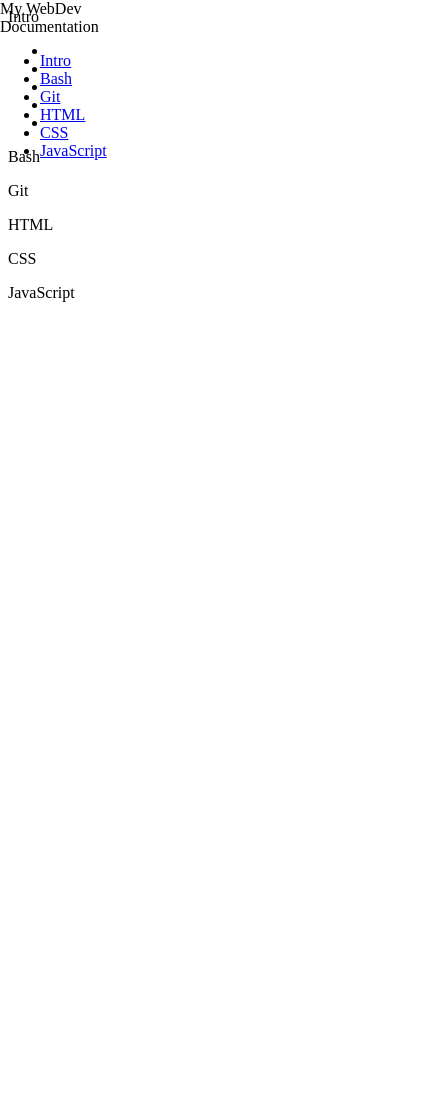
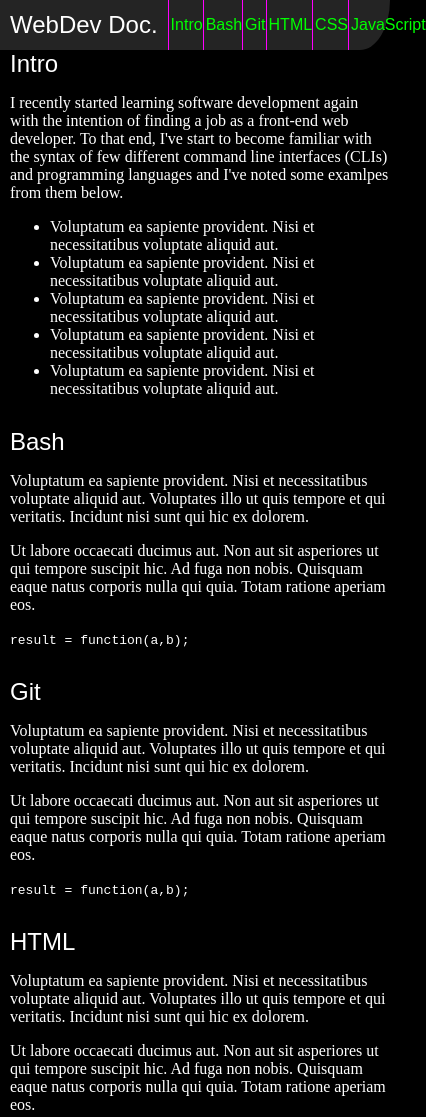
Before and after one commit to mike-pool/project-technical-documentation, a plain HTML site: page index.html in a window 390 px wide. Shown: the top 1117 px of the page, 426 px wide, since content can reach past the window. Before the commit the page ends 844 px from the top, so only its background shows below. Drawn offline with Linux system fonts and the light colour scheme.

Commit message:
page now has unique slightly responsive style

```diff
--- a/index.html
+++ b/index.html
@@ -6,68 +6,69 @@
   </head>
   <body>
     <nav id="navbar">
-      <header>My WebDev Documentation</header>
-        <ul>
-          <li>
-            <a class="nav-link" href="#Intro">Intro</a>
-          </li>
-          <li>
-            <a class="nav-link" href="#Bash">Bash</a>
-          </li>
-          <li>
-            <a class="nav-link" href="#Git">Git</a>
-          </li>
-          <li>
-            <a class="nav-link" href="#HTML">HTML</a>
-          </li>
-          <li>
-            <a class="nav-link" href="#CSS">CSS</a>
-          </li>
-          <li>
-            <a class="nav-link" href="#JavaScript">JavaScript</a>
-          </li>
-        </ul>
+        <header>WebDev Doc.</header>
+		<ul>
+		  <a class="nav-link" href="#Intro"><li>
+			Intro
+		  </li></a>
+		  <a class="nav-link" href="#Bash"><li>
+			Bash
+		  </li></a>
+		  <a class="nav-link" href="#Git"><li>
+			Git
+		  </li></a>
+		  <a class="nav-link" href="#HTML"><li>
+			HTML
+		  </li></a>
+		  <a class="nav-link" href="#CSS"><li>
+			CSS
+		  </li></a>
+		  <a class="nav-link" href="#JavaScript"><li>
+			JavaScript
+		  </li></a>
+		</ul>
     </nav>
     <main id="main-doc">
       <section id="Intro" class="main-section">
-        <header>Intro</header>
+        <header id="intro-header">Intro</header>
+		<p>I recently started learning software development again with the intention of finding a job as a front-end web developer. To that end, I've start to become familiar with the syntax of few different command line interfaces (CLIs) and programming languages and I've noted some examlpes from them below.</p>
         <ul>
-          <li></li>
-          <li></li>
-          <li></li>
-          <li></li>
-          <li></li>
+          <li>Voluptatum ea sapiente provident. Nisi et necessitatibus voluptate aliquid aut.</li>
+          <li>Voluptatum ea sapiente provident. Nisi et necessitatibus voluptate aliquid aut.</li>
+          <li>Voluptatum ea sapiente provident. Nisi et necessitatibus voluptate aliquid aut.</li>
+          <li>Voluptatum ea sapiente provident. Nisi et necessitatibus voluptate aliquid aut.</li>
+          <li>Voluptatum ea sapiente provident. Nisi et necessitatibus voluptate aliquid aut.</li>
         <ul>
       </section>
       <section id="Bash" class="main-section">
         <header>Bash</header>
-        <p></p>
-        <p></p>
-        <code></code>
+        <p>Voluptatum ea sapiente provident. Nisi et necessitatibus voluptate aliquid aut. Voluptates illo ut quis tempore et qui veritatis. Incidunt nisi sunt qui hic ex dolorem.</p>
+        <p>Ut labore occaecati ducimus aut. Non aut sit asperiores ut qui tempore suscipit hic. Ad fuga non nobis. Quisquam eaque natus corporis nulla qui quia. Totam ratione aperiam eos.</p>
+        <code>result = function(a,b);</code>
       </section>
       <section id="Git" class="main-section">
         <header>Git</header>
-        <p></p>
-        <p></p>
-        <code></code>
+        <p>Voluptatum ea sapiente provident. Nisi et necessitatibus voluptate aliquid aut. Voluptates illo ut quis tempore et qui veritatis. Incidunt nisi sunt qui hic ex dolorem.</p>
+        <p>Ut labore occaecati ducimus aut. Non aut sit asperiores ut qui tempore suscipit hic. Ad fuga non nobis. Quisquam eaque natus corporis nulla qui quia. Totam ratione aperiam eos.</p>
+        <code>result = function(a,b);</code>
       </section>
       <section id="HTML" class="main-section">
         <header>HTML</header>
-        <p></p>
-        <p></p>
-        <code></code>
+        <p>Voluptatum ea sapiente provident. Nisi et necessitatibus voluptate aliquid aut. Voluptates illo ut quis tempore et qui veritatis. Incidunt nisi sunt qui hic ex dolorem.</p>
+        <p>Ut labore occaecati ducimus aut. Non aut sit asperiores ut qui tempore suscipit hic. Ad fuga non nobis. Quisquam eaque natus corporis nulla qui quia. Totam ratione aperiam eos.</p>
+        <code>result = function(a,b);</code>
       </section>
       <section id="CSS" class="main-section">
         <header>CSS</header>
-        <p></p>
-        <p></p>
-        <code></code>
+        <p>Voluptatum ea sapiente provident. Nisi et necessitatibus voluptate aliquid aut. Voluptates illo ut quis tempore et qui veritatis. Incidunt nisi sunt qui hic ex dolorem.</p>
+        <p>Ut labore occaecati ducimus aut. Non aut sit asperiores ut qui tempore suscipit hic. Ad fuga non nobis. Quisquam eaque natus corporis nulla qui quia. Totam ratione aperiam eos.</p>
+        <code>result = function(a,b);</code>
       </section>
       <section id="JavaScript" class="main-section">
         <header>JavaScript</header>
-        <p></p>
-        <p></p>
-        <code></code>
+        <p>Voluptatum ea sapiente provident. Nisi et necessitatibus voluptate aliquid aut. Voluptates illo ut quis tempore et qui veritatis. Incidunt nisi sunt qui hic ex dolorem.</p>
+        <p>Ut labore occaecati ducimus aut. Non aut sit asperiores ut qui tempore suscipit hic. Ad fuga non nobis. Quisquam eaque natus corporis nulla qui quia. Totam ratione aperiam eos.</p>
+        <code>result = function(a,b);</code>
       </section>
     </main>
   </body>
--- a/styles.css
+++ b/styles.css
@@ -1,11 +1,151 @@
+:root {
+  --nav-bar-width: 130px;
+  --page-background-color: #000;
+  --viewport-margin-left: 10px;
+  --nav-bar-narrow-window-height: 50px;
+}
+
+@media (prefers-reduced-motion: no-preference) {
+  * {
+    scroll-behavior: smooth;
+  }
+}
+
+* {
+	box-sizing: border-box;
+}
+
+body {
+	background-color: var(--page-background-color);
+	color: #fff;
+	margin: 0; /*allow nav bar in small view to span full width of screen*/
+}
+
 #navbar {
   position: fixed;
-  top: 0;
-  left: 0;
-  width: 100px;
-  height: 100px;
+  width: var(--nav-bar-width);
+  background-color: var(--page-background-color);
+  background-color: hsl(0,0%,14%);
+  border-bottom-right-radius: 30px 50px;
+  padding-top: 5px;
 }
 
-@media (max-width: 1000px) {
-  /*code*/
+#navbar header {
+	font-size: 1.8rem;
+	padding-left: var(--viewport-margin-left);
+	font-family: sans-serif;
 }
+
+#navbar ul {
+	list-style: none;
+	display: flex;
+	flex-direction: column;
+	justify-content: space-around;
+	padding: 0;
+	margin: 0;
+}
+
+#navbar ul a {
+	color: #00ff00;
+	text-decoration: none;
+	border-top: 1px solid #ff00ff;
+	width: 100%;
+	height: 100%;
+	display: flex;
+	align-items: center;
+	padding-left: calc(var(--viewport-margin-left) + 0px);
+	padding-bottom: 8px;
+	padding-top: 8px;
+}
+
+#navbar ul li {
+	font-size: 1.2rem;
+	font-family: sans-serif;
+	padding: 0;
+	margin: 0;
+	width: 100%;
+}
+
+a:active {
+	color: #ff00ff;
+}
+
+a:active {
+	color: #ff00ff;
+}
+
+main {
+	margin-left: calc(var(--nav-bar-width) + 14px);
+}
+
+.main-section header {
+	margin-top: 30px;
+	font-size: 1.5rem;
+	font-family: sans-serif;
+}
+
+#intro-header {
+	margin-top: 0px;
+}
+
+/*narrow window*/
+@media (max-width: 600px) {
+	#navbar {
+		position: sticky;
+		top: 0;
+		padding: 0;
+		width: 100vw;
+		height: var(--nav-bar-narrow-window-height);
+		display: flex;
+		justify-content: space-evenly;
+		align-items: center;
+	}
+
+	#navbar * {
+		display: inline-block;
+	}
+
+	#navbar header {
+		font-size: 1.5rem;
+		width: 150x;
+		padding: 0 0 0 var(--viewport-margin-left);
+		margin: 0 10px 0 0;
+		flex-shrink: 0;
+	}
+
+	#navbar ul {
+		display: flex;
+		flex-direction: row;
+		justify-content: space-around;
+		align-items: center;
+		margin-left: 5px;
+		width: 100%;
+		height: 100%;
+		margin: 0 25px 0 0;
+	}
+
+	#navbar ul a {
+		width: 100%;
+		height: 100%;
+		border-top: none;
+		border-left: 1px solid #ff00ff;
+		display: flex;
+		align-items: center;
+		padding: 0;
+	}
+
+	#navbar ul li {
+		padding-left: 2px;
+		font-size: 1rem;
+		text-align: center;
+		width: 100%;
+	}
+
+	main {
+		margin-left: var(--viewport-margin-left);
+	}
+
+	.main-section {
+		scroll-margin-top: var(--nav-bar-narrow-window-height);
+	}
+}
```
